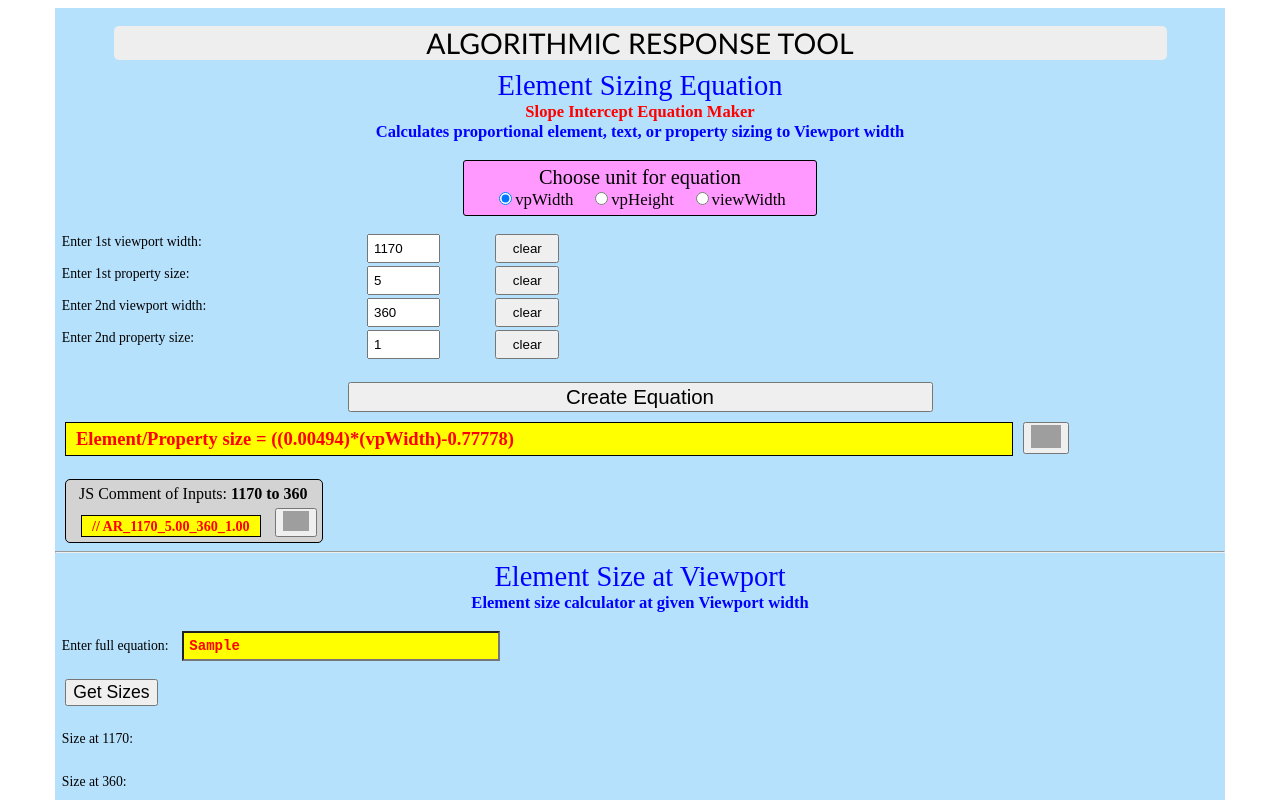
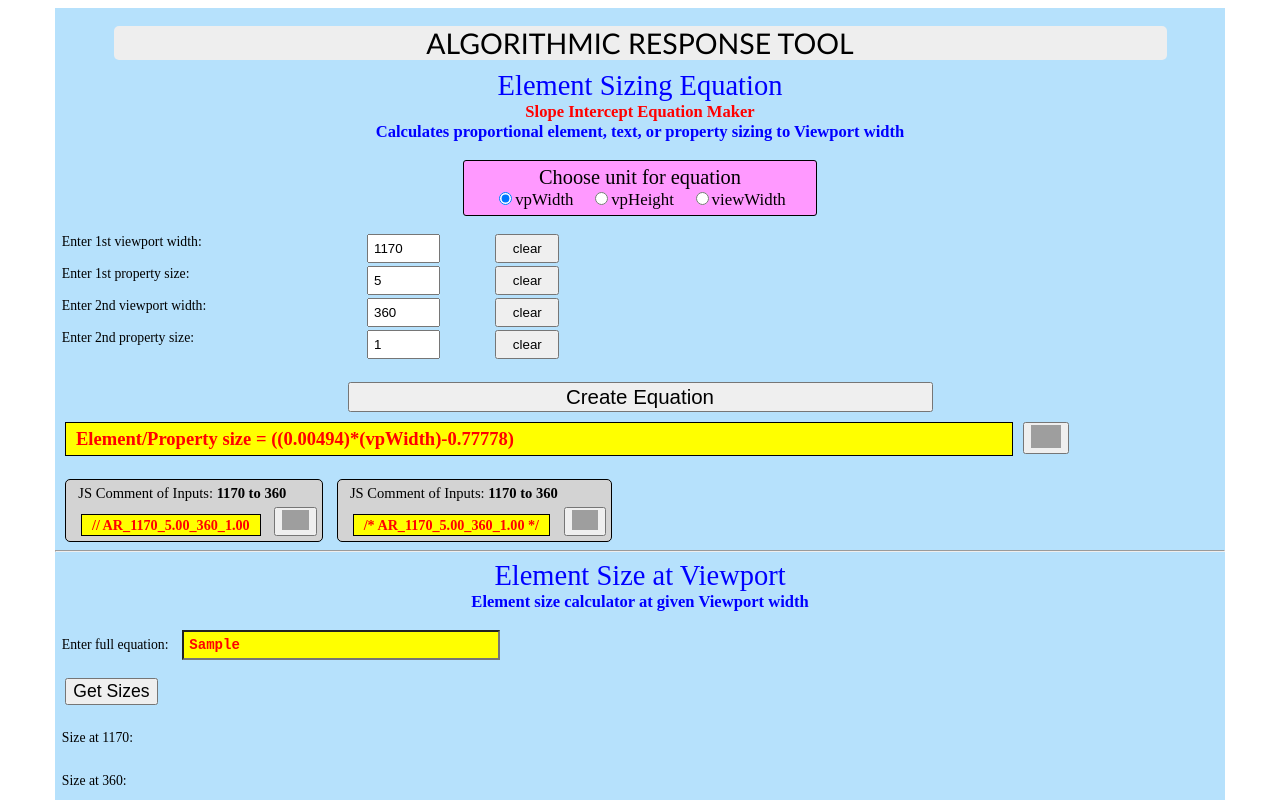
Before and after one commit to BrianHCombes/Algorithmic-Responsive-Design, a plain HTML site: page response-tool.html in a window 1280 px wide. Both pictures are taken after typing "Sample", "5", "5", "5" into the empty fields and a click on the button "Create Equation". Shown: the top 800 px of the page. Drawn offline with nearby package versions, Linux system fonts and the light colour scheme; some packages are replaced by stand-ins of ours; grey boxes are pictures that could not be loaded; a script that the page names is missing.

Commit message:
Added convenience

```diff
--- a/response-tool.html
+++ b/response-tool.html
@@ -117,6 +117,10 @@
                 <img src="https://clipboardjs.com/assets/images/clippy.svg" style="width:30px;" alt="Copy to clipboard">
         </button><div style="clear:left;">&nbsp;</div>
 
+
+<!--************************************************************************************************************************************************-->
+<!-- Equation comment and copy buttons for exactly what's entered in the inputs. Has the '//' comment style and the '/* ... */' comment style -->
+    <div id="commentDiv1">
         <div style="background-color:lightgray; display:inline-block; margin:5px 0px 0px 10px; padding:5px 5px 5px 5px; border:1px solid black; border-radius:5px;">
             &nbsp;&nbsp;JS Comment of Inputs: <b><span id="viewWidth1"></span></b><b><span id="viewWidth2"></span></b>&nbsp;&nbsp;<br>
             <span id="commentJS5" style="color:red;
@@ -133,6 +137,23 @@
                 <img src="https://clipboardjs.com/assets/images/clippy.svg" style="height:20px;" alt="Copy to clipboard">
             </button>
         </div>
+        <div style="background-color:lightgray; display:inline-block; margin:5px 0px 0px 10px; padding:5px 5px 5px 5px; border:1px solid black; border-radius:5px;">
+            &nbsp;&nbsp;JS Comment of Inputs: <b><span id="viewWidth3"></span></b><b><span id="viewWidth4"></span></b>&nbsp;&nbsp;<br>
+            <span id="commentJS6" style="color:red;
+                                        margin-left:10px;
+                                        font-weight:bold;
+                                        padding:2px 10px;
+                                        border:1px solid black;
+                                        background-color:yellow;">AR comment</span>
+
+            <button id="copyCommentBtn"
+                data-clipboard-action="copy"
+                data-clipboard-target="#commentJS6"
+                style="margin-left:10px; margin-top:5px;">
+                <img src="https://clipboardjs.com/assets/images/clippy.svg" style="height:20px;" alt="Copy to clipboard">
+            </button>
+        </div>
+    </div>
         <hr>
 
 <!--************************************************************************************************************************************************-->
--- a/response-tool.js
+++ b/response-tool.js
@@ -32,20 +32,24 @@
 
         if(yIntercept.toFixed(5) >= 0) // To add or not to add the "+" sign
             document.getElementById("eqExpression").innerHTML = "((" + slope.toFixed(5) + ")*(" + unitTypeForEquation + ")+" + yIntercept.toFixed(5) + ")";
-        else
+        else {
             document.getElementById("eqExpression").innerHTML = "((" + slope.toFixed(5) + ")*(" + unitTypeForEquation + ")" + yIntercept.toFixed(5) + ")";
             document.getElementById("slopeInput").value = slope.toFixed(5);
             document.getElementById("yInterceptInput").value = yIntercept.toFixed(5);
             document.getElementById("viewportWidthInput").value = viewport1.toFixed(0);
 
-        // AR Comment reflecting specific user inputs
-        document.getElementById("viewWidth1").innerHTML = viewport1 + " to ";
-        document.getElementById("viewWidth2").innerHTML = viewport2;
+            document.getElementById("viewWidth1").innerHTML = viewport1 + " to ";
+            document.getElementById("viewWidth2").innerHTML = viewport2;
+            document.getElementById("viewWidth3").innerHTML = viewport1 + " to ";
+            document.getElementById("viewWidth4").innerHTML = viewport2;
 
-        document.getElementById("commentJS5").innerHTML = "// AR_" + viewport1 + "_" + property1.toFixed(2) + "_" + viewport2 + "_" + property2.toFixed(2);
-        document.getElementById("commentJS5").style.fontSize = ((0.00494)*(vpWidth)+10.22222) + "px";
+            document.getElementById("commentJS5").innerHTML = "// AR_" + viewport1 + "_" + property1.toFixed(2) + "_" + viewport2 + "_" + property2.toFixed(2);
+            document.getElementById("commentJS5").style.fontSize = ((0.00494)*(vpWidth)+10.22222) + "px";
+
+            document.getElementById("commentJS6").innerHTML = "/* AR_" + viewport1 + "_" + property1.toFixed(2) + "_" + viewport2 + "_" + property2.toFixed(2) + " */";
+            document.getElementById("commentJS6").style.fontSize = ((0.00494)*(vpWidth)+10.22222) + "px";
         }
-
+    }
 
     function equationPointInputClear(eqPoint){
         switch(eqPoint){
@@ -132,6 +136,9 @@
 // AR Response section for Equation Maker Section
 
     function styleEquationSection(){
+
+        // AR Comment reflecting specific user inputs
+        document.getElementById("commentDiv1").style.fontSize = ((0.00025)*(vpWidth)+0.71111) + "em";
 
         document.getElementById("chooseUnitPhrase").style.padding = "5px " + (0.03529)*(vpWidth)-11.29412 + "px";
         document.getElementById("chooseUnitPhrase").style.fontSize = (0.00062)*(vpWidth)+0.77778 + "em";         // XXem at 1920 - XXem at 360
```
Also changed, not shown: ghp.txt (added).
